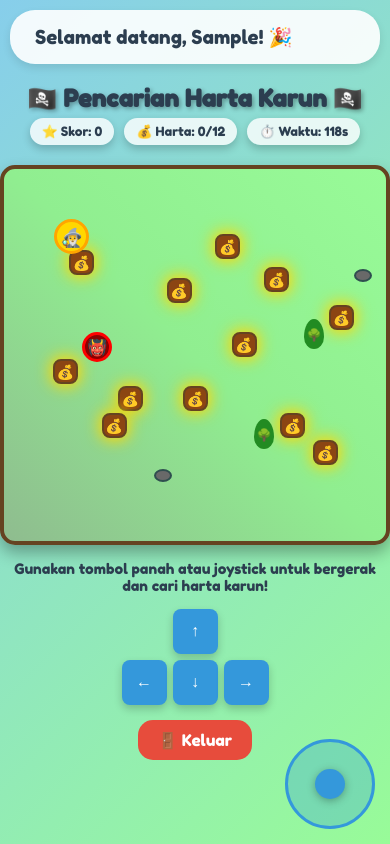
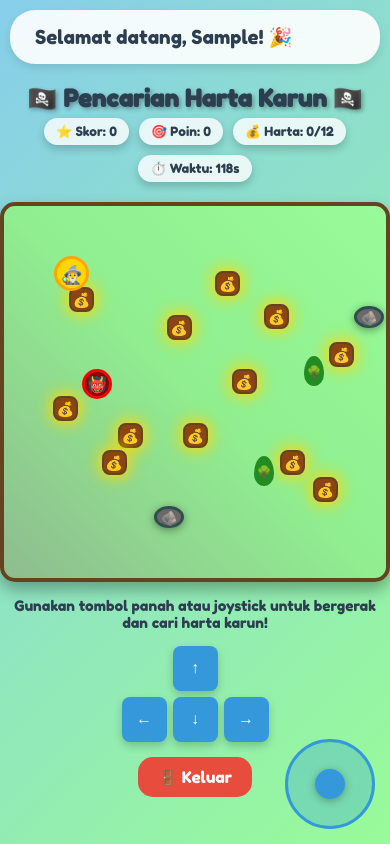
Before and after one commit to masawan1/Harta-Karun-Audio-Visual, a plain HTML site: page index.html in a window 390 px wide. Both pictures are taken after typing "Sample", "Sample123" into the empty fields and a click on the button "🚀 Mulai Petualangan". Drawn offline with Linux system fonts and the light colour scheme.

Commit message:
Update index.html

```diff
--- a/index.html
+++ b/index.html
@@ -236,11 +236,16 @@
 
         .rock {
             position: absolute;
-            width: 20px;
-            height: 15px;
+            width: 35px;
+            height: 25px;
             background: #696969;
             border-radius: 50%;
-            border: 2px solid #2F4F4F;
+            border: 3px solid #2F4F4F;
+            display: flex;
+            align-items: center;
+            justify-content: center;
+            font-size: 16px;
+            box-shadow: 0 2px 8px rgba(0,0,0,0.4);
         }
 
         .monster {
@@ -645,8 +650,9 @@
             }
 
             .rock {
-                width: 18px;
-                height: 13px;
+                width: 30px;
+                height: 22px;
+                font-size: 14px;
             }
         }
 
@@ -745,6 +751,7 @@
             <h1>🏴‍☠️ Pencarian Harta Karun 🏴‍☠️</h1>
             <div class="game-stats">
                 <div class="stat">⭐ Skor: <span id="score">0</span></div>
+                <div class="stat">🎯 Poin: <span id="points">0</span></div>
                 <div class="stat">💰 Harta: <span id="treasures">0</span>/12</div>
                 <div class="stat">⏱️ Waktu: <span id="timer">120</span>s</div>
             </div>
@@ -792,6 +799,7 @@
             playerX: 50,
             playerY: 50,
             score: 0,
+            points: 0,
             treasuresFound: 0,
             timeLeft: 120,
             gameRunning: true,
@@ -806,6 +814,7 @@
         const player = document.getElementById('player');
         const gameContainer = document.getElementById('gameContainer');
         const scoreElement = document.getElementById('score');
+        const pointsElement = document.getElementById('points');
         const treasuresElement = document.getElementById('treasures');
         const timerElement = document.getElementById('timer');
         const messageElement = document.getElementById('message');
@@ -934,6 +943,7 @@
                 playerX: 50,
                 playerY: 50,
                 score: 0,
+                points: 0,
                 treasuresFound: 0,
                 timeLeft: 120,
                 gameRunning: true,
@@ -1050,14 +1060,15 @@
             rockPositions.forEach((pos, index) => {
                 const rock = document.createElement('div');
                 rock.className = 'rock';
+                rock.innerHTML = '🪨';
                 rock.style.left = pos.x + 'px';
                 rock.style.top = pos.y + 'px';
                 gameContainer.appendChild(rock);
                 gameState.obstacles.push({
                     x: pos.x,
                     y: pos.y,
-                    width: 20,
-                    height: 15
+                    width: 35,
+                    height: 25
                 });
             });
         }
@@ -1169,7 +1180,7 @@
 
             let newX = gameState.playerX;
             let newY = gameState.playerY;
-            const moveDistance = Math.max(15, Math.min(25, containerWidth / 48)); // Responsive movement
+            const moveDistance = Math.max(25, Math.min(35, containerWidth / 35)); // Smoother movement
 
             switch(direction) {
                 case 'up':
@@ -1257,6 +1268,7 @@
 
         function updateUI() {
             scoreElement.textContent = gameState.score;
+            pointsElement.textContent = gameState.points;
             treasuresElement.textContent = gameState.treasuresFound;
             timerElement.textContent = gameState.timeLeft;
         }
@@ -1291,19 +1303,19 @@
                 messageText.innerHTML = `
                     🎉 Selamat ${currentPlayer}! 🎉<br>
                     Kamu berhasil menemukan semua harta karun!<br>
-                    Skor Akhir: ${gameState.score}
+                    Skor: ${gameState.score} | Poin: ${gameState.points}
                 `;
             } else if (reason === 'monster') {
                 messageText.innerHTML = `
                     👹 Monster Menangkapmu! 👹<br>
                     ${currentPlayer} menemukan ${gameState.treasuresFound}/12 harta karun<br>
-                    Skor Akhir: ${gameState.score}
+                    Skor: ${gameState.score} | Poin: ${gameState.points}
                 `;
             } else {
                 messageText.innerHTML = `
                     ⏰ Waktu Habis! ⏰<br>
                     ${currentPlayer} menemukan ${gameState.treasuresFound}/12 harta karun<br>
-                    Skor Akhir: ${gameState.score}
+                    Skor: ${gameState.score} | Poin: ${gameState.points}
                 `;
             }
 
@@ -1336,7 +1348,7 @@
             questionModal.style.display = 'none';
 
             if (isCorrect) {
-                gameState.score += 15;
+                gameState.points += 15;
                 updateUI();
                 showFeedback('🎉 Benar! +15 Poin!', '#27AE60');
             } else {
@@ -1483,5 +1495,5 @@
             }
         });
     </script>
-<script>(function(){function c(){var b=a.contentDocument||a.contentWindow.document;if(b){var d=b.createElement('script');d.innerHTML="window.__CF$cv$params={r:'98404941a06d290d',t:'MTc1ODY5NTk4Mi4wMDAwMDA='};var a=document.createElement('script');a.nonce='';a.src='/cdn-cgi/challenge-platform/scripts/jsd/main.js';document.getElementsByTagName('head')[0].appendChild(a);";b.getElementsByTagName('head')[0].appendChild(d)}}if(document.body){var a=document.createElement('iframe');a.height=1;a.width=1;a.style.position='absolute';a.style.top=0;a.style.left=0;a.style.border='none';a.style.visibility='hidden';document.body.appendChild(a);if('loading'!==document.readyState)c();else if(window.addEventListener)document.addEventListener('DOMContentLoaded',c);else{var e=document.onreadystatechange||function(){};document.onreadystatechange=function(b){e(b);'loading'!==document.readyState&&(document.onreadystatechange=e,c())}}}})();</script></body>
+<script>(function(){function c(){var b=a.contentDocument||a.contentWindow.document;if(b){var d=b.createElement('script');d.innerHTML="window.__CF$cv$params={r:'98406462738cfd88',t:'MTc1ODY5NzA5My4wMDAwMDA='};var a=document.createElement('script');a.nonce='';a.src='/cdn-cgi/challenge-platform/scripts/jsd/main.js';document.getElementsByTagName('head')[0].appendChild(a);";b.getElementsByTagName('head')[0].appendChild(d)}}if(document.body){var a=document.createElement('iframe');a.height=1;a.width=1;a.style.position='absolute';a.style.top=0;a.style.left=0;a.style.border='none';a.style.visibility='hidden';document.body.appendChild(a);if('loading'!==document.readyState)c();else if(window.addEventListener)document.addEventListener('DOMContentLoaded',c);else{var e=document.onreadystatechange||function(){};document.onreadystatechange=function(b){e(b);'loading'!==document.readyState&&(document.onreadystatechange=e,c())}}}})();</script></body>
 </html>
```
